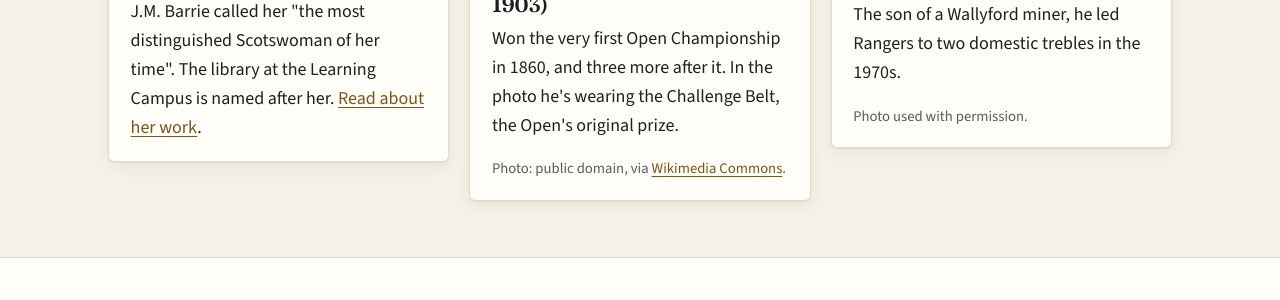
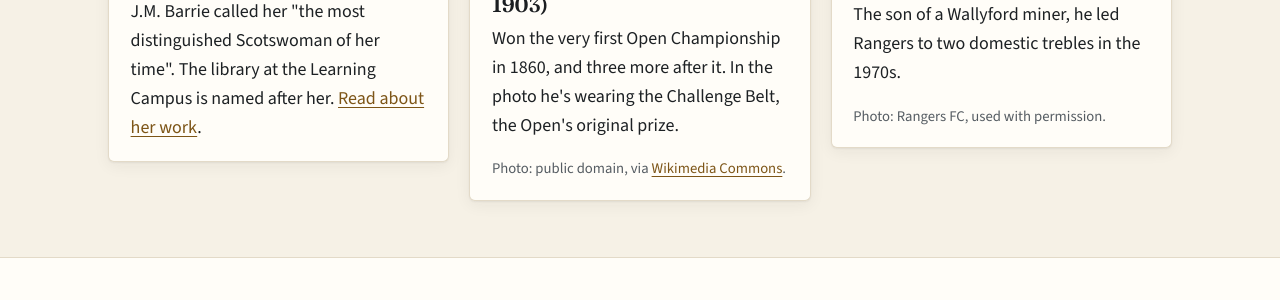
Before and after one commit to dochtie/wallyford-community-council, a Jekyll site: the page built from wallyford.html, in a window 1280 px wide and 900 px high, scrolled down 2784 px. Shown: the part 154-454 px from the top of the window. Built offline with Jekyll 4.4.1, drawn with Linux system fonts in a browser that asks for light colours.

Commit message:
History page: credit the Jock Wallace photo to Rangers FC
Co-Authored-By: Claude Opus 5.5 <noreply@anthropic.com>
Claude-Session: https://claude.ai/code/session_01AHWgmui6HjEdcAqmm8Qa69

```diff
--- a/wallyford.html
+++ b/wallyford.html
@@ -133,7 +133,7 @@ description: The story of Wallyford, East Lothian. Mining and the Miners' Stones
         <img class="card-img card-img-4x3" src="{{ '/assets/img/jock-wallace.jpg' | relative_url }}" alt="Jock Wallace in a dark suit and striped tie, standing in front of a football stand" width="386" height="290" loading="lazy">
         <h3>Jock Wallace (1935 to 1996)</h3>
         <p>The son of a Wallyford miner, he led Rangers to two domestic trebles in the 1970s.</p>
-        <p class="small muted">Photo used with permission.</p>
+        <p class="small muted">Photo: Rangers FC, used with permission.</p>
       </article>
     </div>
   </div>
```
